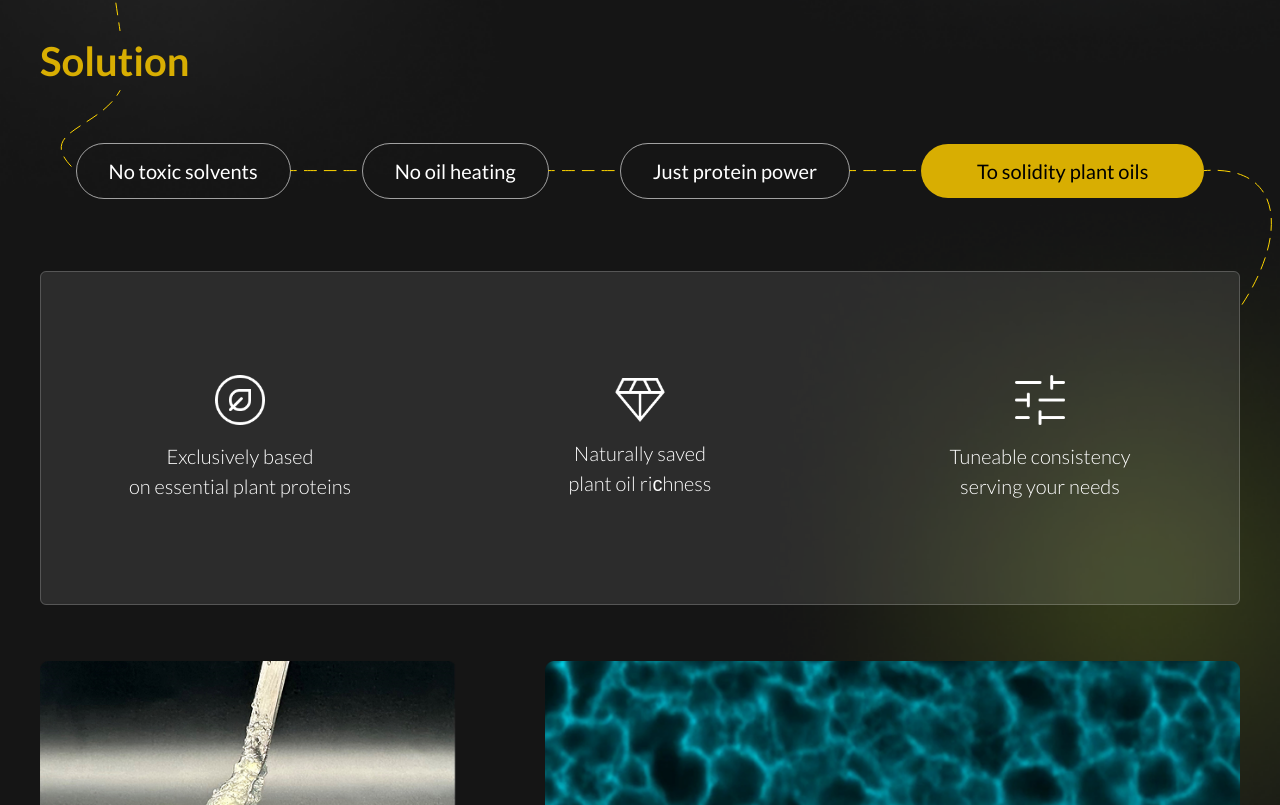
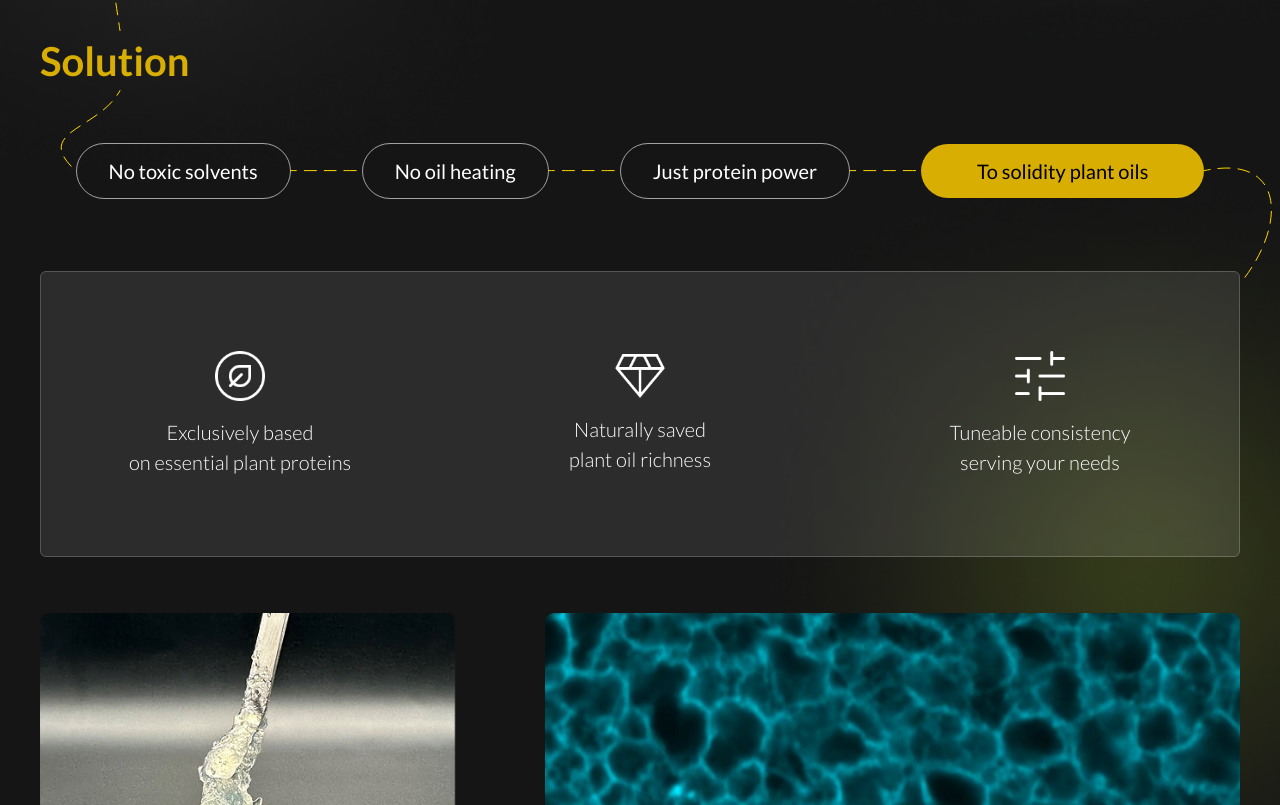
Before and after one commit to MrDrProfessorPatrick/olexir, a Next.js app: page /technology in a window 1280 px wide. Shown: the part 1928-2733 px from the top of the page. Built offline with nearby package versions, Linux system fonts and the light colour scheme.

Commit message:
separate squesres for md in solutionTable done

```diff
--- a/src/app/technology/page.js
+++ b/src/app/technology/page.js
@@ -448,68 +448,62 @@ export default function Solution() {
 
           <div
             id="solutionTable"
-            className="flex flex-col md:flex-row w-[100%] mt-20 py-6 rounded-md bg-white/10 backdrop-blur-[2px] before:content-[''] before:absolute before:inset-0 before:rounded-md before:border before:border-white/20"
+            className="flex flex-col md:flex-row w-full mt-20 rounded-md
+             gap-[20px] md:gap-0
+             md:bg-white/10 md:backdrop-blur-[2px]
+             md:before:content-[''] md:before:absolute md:before:inset-0
+             md:before:rounded-md md:before:border md:before:border-white/20"
           >
-            <div className="flex flex-[1_1_0] flex-col justify-center items-center py-20">
+            {[
+              {
+                img: "/VectorLeave.png",
+                text: (
+                  <>
+                    Exclusively based <br className="hidden md:inline" /> on
+                    essential plant proteins
+                  </>
+                ),
+              },
+              {
+                img: "/VectorDiamond.png",
+                text: (
+                  <>
+                    Naturally saved <br className="hidden md:inline" /> plant
+                    oil richness
+                  </>
+                ),
+              },
+              {
+                img: "/VectorSwitchers.png",
+                text: (
+                  <>
+                    Tuneable consistency <br className="hidden md:inline" />{" "}
+                    serving your needs
+                  </>
+                ),
+              },
+            ].map(({ img, text }, i) => (
               <div
-                className={`text-[100px] font-light text-white ${lato.className}`}
+                key={i}
+                className="flex flex-[1_1_0] flex-col justify-center items-center py-20
+                 bg-white/10 backdrop-blur-[2px]
+                 before:content-[''] before:absolute before:inset-0
+                 before:rounded-md before:border before:border-white/20
+                 md:bg-transparent md:backdrop-blur-none md:before:content-none"
               >
-                <Image
-                  src="/VectorLeave.png"
-                  width={50}
-                  height={50}
-                  alt="vectorLeave"
-                />
+                <div
+                  className={`text-[100px] font-light text-white ${lato.className}`}
+                >
+                  <Image src={img} width={50} height={50} alt="icon" />
+                </div>
+                <div
+                  className={`px-10 mt-4 w-full text-[22px] sm:text-[22px] md:text-[18px] lg:text-[20px]
+                    text-center font-light text-white ${lato.className}`}
+                >
+                  <p>{text}</p>
+                </div>
               </div>
-              <div
-                className={`px-10 mt-4 w-full text-[16px] sm:text-[22px] md:text-[18px] lg:text-[20px] text-center font-light text-white ${lato.className}`}
-              >
-                <p>
-                  Exclusively based <br className="hidden md:inline" /> on
-                  essential plant proteins
-                </p>
-              </div>
-            </div>
-            <div className="flex flex-[1_1_0] flex-col justify-center items-center py-20">
-              <div
-                className={`text-[100px] font-light text-white ${lato.className}`}
-              >
-                <Image
-                  src="/VectorDiamond.png"
-                  width={50}
-                  height={50}
-                  alt="vectorDiamond"
-                />
-              </div>
-              <div
-                className={`px-10 mt-4 w-full text-[16px] sm:text-[22px] md:text-[18px] lg:text-[20px] text-center font-light text-white ${lato.className}`}
-              >
-                <p>
-                  Naturally saved <br className="hidden md:inline" /> plant oil
-                  riсhness
-                </p>
-              </div>
-            </div>
-            <div className="flex flex-[1_1_0] flex-col justify-center items-center py-20">
-              <div
-                className={`text-[100px] font-light text-white ${lato.className}`}
-              >
-                <Image
-                  src="/VectorSwitchers.png"
-                  width={50}
-                  height={50}
-                  alt="vectorDiamond"
-                />
-              </div>
-              <div
-                className={`px-10 mt-4 w-full text-[16px] sm:text-[22px] md:text-[18px] lg:text-[20px] text-center font-light text-white ${lato.className}`}
-              >
-                <p>
-                  Tuneable consistency <br className="hidden md:inline" />{" "}
-                  serving your needs
-                </p>
-              </div>
-            </div>
+            ))}
           </div>
 
           <div className="flex mt-14 gap-5 lg:gap-22">
```
